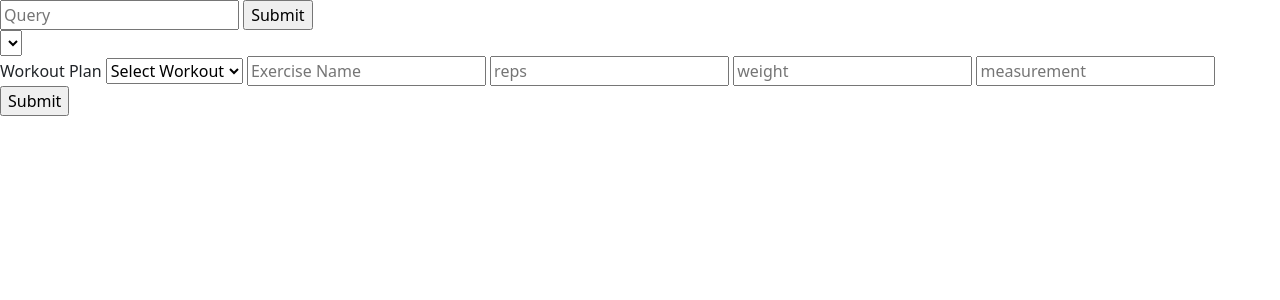
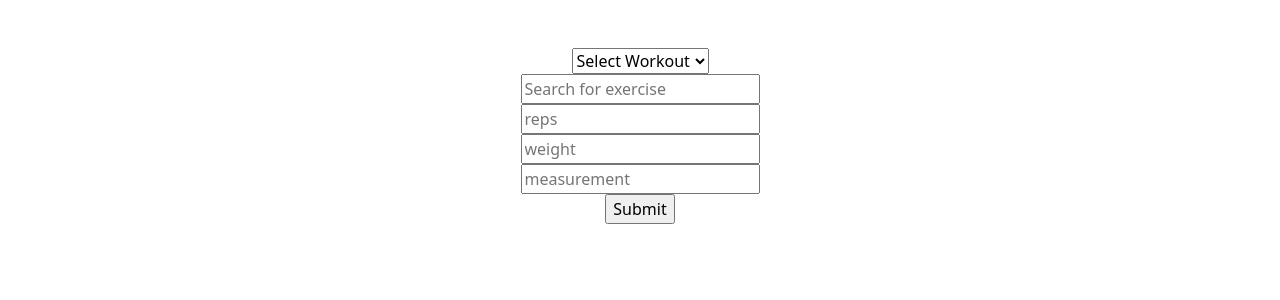
Before and after one commit to etcheekes/LiftIt, a Flask app: page /add_workout in a window 1280 px wide. Shown: the part 24-324 px from the top of the page. Run offline with Flask 2, Linux system fonts and the light colour scheme; a user stored in the database is signed in; data comes from the database, SQL or seed files in the repository; lists and menus that the app fills with data are empty; some libraries are stand-ins or nearby versions.

Commit message:
added auto-suggestion search for adding exercise workout

```diff
--- a/templates/add_workout.html
+++ b/templates/add_workout.html
@@ -5,30 +5,26 @@
 {% endblock %}
 
 {% block main %}
-<form action="/add_workout" method="get">
-    <input name="q" placeholder="Query" type="search">
-    <input type="submit">
-</form>
-<select>
-    {% for i in get_exercise %}
-        <option value="{{i['exercise']}}">{{ i['exercise'] }}</option>
-    {% endfor %}
-</select>
-
+<div class="container-fluid py-5 text-center">
 <!-- add exercise to a created workout -->
     <form action="/add_workout" method="post">
-    <label for="wk_plan_add">Workout Plan</label>
         <select name="wk_plan_add">
-        <option style="display:none;" value="0">Select Workout</option>.
+            <option style="display:none;" value="">Select Workout</option>
             {% for i in user_workouts %}
             <option value="{{i['wk_name']}}">{{i['wk_name']}}</option>
             {% endfor %}
-    </select>
-    <!-- todo make it so exercise names are auto-suggested to the user for them to select rather than them type it out-->
-    <input placeholder="Exercise Name" name="exercise_name" type="text" autocomplete="off">
-    <input placeholder="reps" name="reps" type="text" autocomplete="off">
-    <input placeholder="weight" name="weight" type="number" autocomplete="off">
-    <input placeholder="measurement" name="measurement" type="text" autocomplete="off">
+        </select> <br>
+        <!-- auto-suggestion search -->
+        <input type="text" name="exercise_name" list="exercise-list" autocomplete="off" placeholder="Search for exercise">
+            <datalist id="exercise-list">
+                {% for i in all_exercises %}
+                <option value="{{i.exercise}}">
+                {% endfor %}
+            </datalist> <br>
+        <input placeholder="reps" name="reps" type="text" autocomplete="off"><br>
+        <input placeholder="weight" name="weight" type="number" autocomplete="off"><br>
+        <input placeholder="measurement" name="measurement" type="text" autocomplete="off"><br>
         <input type="submit" value="Submit"/>
     </form>
+</div>
 {% endblock %}
```
Lines whose indentation alone changed are shown as unchanged.
